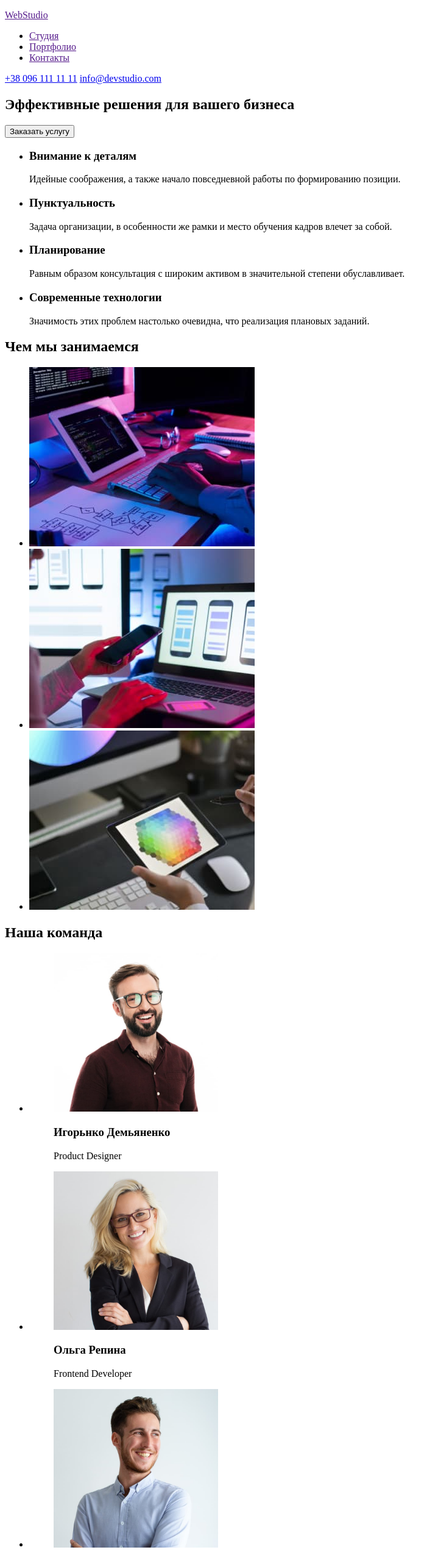
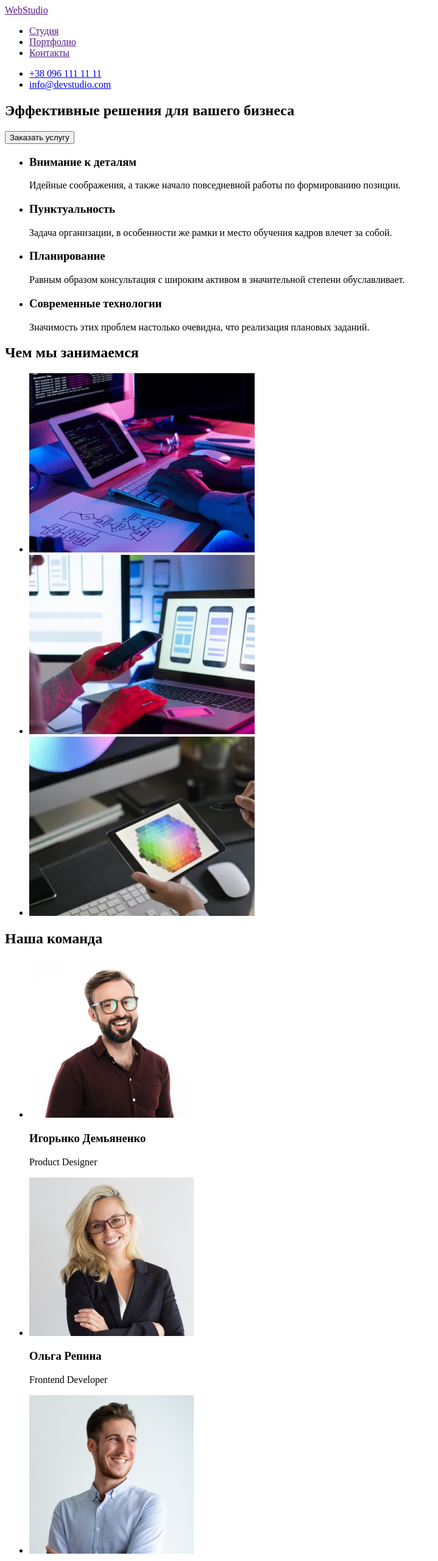
Before and after one commit to miastkivskyi/goit-markup-hw-01, a plain HTML site: page index.html in a window 1280 px wide. Shown: the top 2560 px of the page at 61% size, without its empty margins (0-719 px from the left). Drawn offline with Linux system fonts and the light colour scheme.

Commit message:
updated work

```diff
--- a/index.html
+++ b/index.html
@@ -9,7 +9,7 @@
   <body>
     <header>
       <a href="">
-        <p lang="en">WebStudio</p>
+        <span lang="en">WebStudio</span>
       </a>
       <nav>
         <ul>
@@ -18,8 +18,10 @@
           <li><a href="">Контакты</a></li>
         </ul>
       </nav>
-      <a href="tel:+380961111111">+38 096 111 11 11</a>
-      <a href="mailto:info@devstudio.com">info@devstudio.com</a>
+      <ul>
+        <li><a href="tel:+380961111111">+38 096 111 11 11</a></li>
+        <li><a href="mailto:info@devstudio.com">info@devstudio.com</a></li>
+      </ul>
     </header>
     <main>
       <section>
@@ -91,60 +93,44 @@
         <h2>Наша команда</h2>
         <ul>
           <li>
-            <figure>
             <img
               src="./images/our-team/worker1.jpg"
               alt="Игорь Демьяненко"
               width="270"
               height="260"
             />
-              <figcaption>
             <h3>Игорьнко Демьяненко</h3>
             <p lang="en">Product Designer</p>
-              </figcaption>
-            </figure>
           </li>
           <li>
-            <figure>
             <img
               src="./images/our-team/worker2.jpg"
               alt="Ольга Репина"
               width="270"
               height="260"
             />
-              <figcaption>
             <h3>Ольга Репина</h3>
             <p lang="en">Frontend Developer</p>
-              </figcaption>
-            </figure>
           </li>
           <li>
-            <figure>
             <img
               src="./images/our-team/worker3.jpg"
               alt="Николай Тарасов"
               width="270"
               height="260"
             />
-              <figcaption>
             <h3>Николай Тарасов</h3>
             <p lang="en">Marketing</p>
-              </figcaption>
-            </figure>
           </li>
           <li>
-            <figure>
             <img
               src="./images/our-team/worker4.jpg"
               alt="Михаил Ермаков"
               width="270"
               height="260"
             />
-              <figcaption>
             <h3>Михаил Ермаков</h3>
             <p lang="en">UI Designer</p>
-              </figcaption>
-            </figure>
           </li>
         </ul>
       </section>
@@ -154,11 +140,15 @@
         <p lang="en">WebStudio</p>
       </a>
       <address>
-        <p>г. Киев, пр-т Леси Украинки, 26</p>
         <ul>
+          <li>
+            <a href="">г. Киев, пр-т Леси Украинки, 26 </a>
+          </li>
+
           <li>
             <a href="mailto:info@example.com">info@example.com</a>
           </li>
+
           <li>
             <a href="tel:+38091111111">+38 099 111 11 11</a>
           </li>
```
Lines whose indentation alone changed are shown as unchanged.
